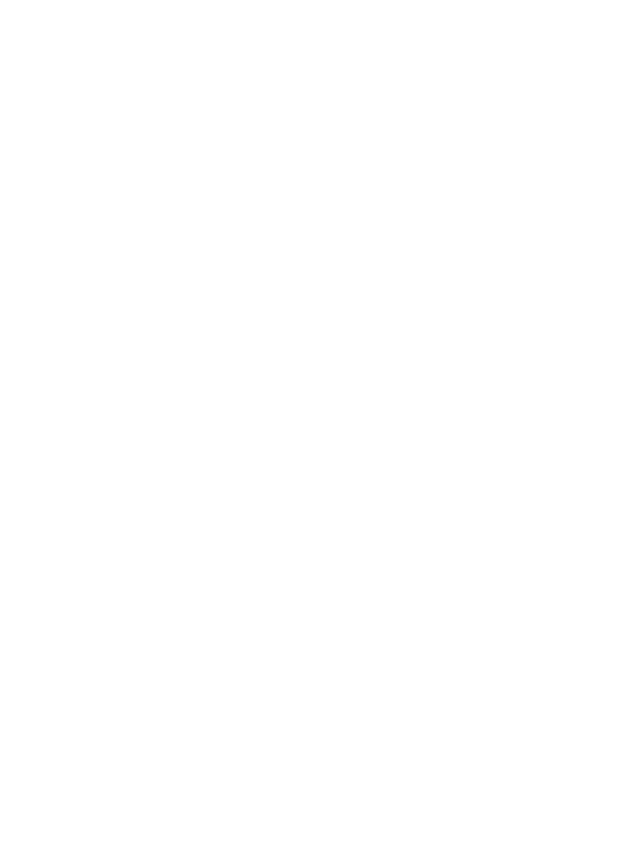
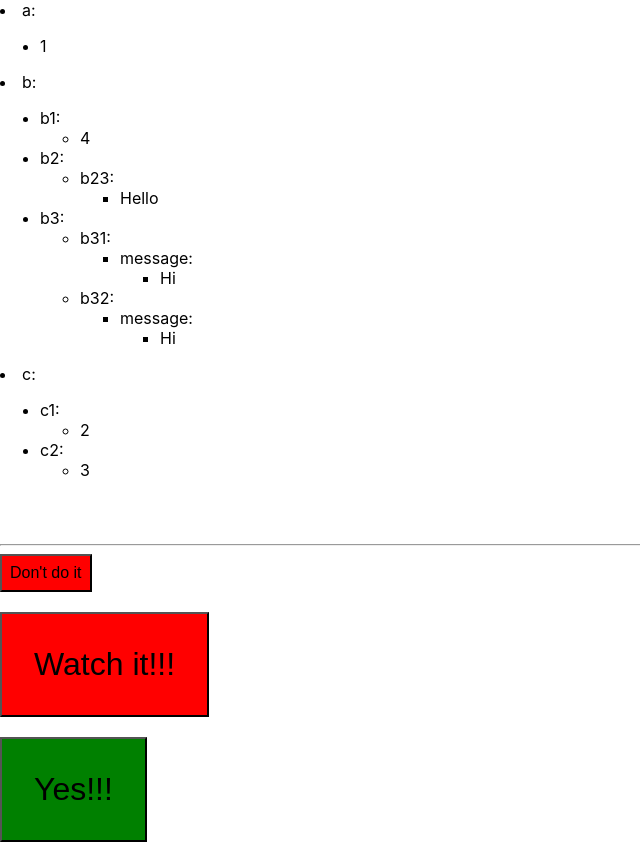
Before and after one commit to Lekkyjay/design-patterns-client, a React (Create React App) app: page /08 in a window 1280 px wide. Before the commit this address had no page. Shown: the whole page, without its empty margins (0-640 px from the left). Before the commit the page ends 800 px from the top, so only its background shows below. Built offline with nearby package versions, Linux system fonts and the light colour scheme.

Commit message:
Recursive and composition works.

```diff
--- /dev/null
+++ b/src/08-functionalProgramming/App08.tsx
@@ -0,0 +1,38 @@
+import { BigSuccessButton, DangerButton } from "./ComponentComposition"
+import RecursiveComponent from "./RecursiveComponent"
+
+const nestedObject = {
+  a: 1,
+  b: {
+    b1: 4,
+    b2: {
+      b23: 'Hello',
+    },
+    b3: {
+      b31: {
+        message: 'Hi'
+      },
+      b32: {
+        message: 'Hi'
+      }
+    }
+  },
+  c: {
+    c1: 2,
+    c2: 3
+  }
+}
+
+export default function App08() {
+  return (
+    <>
+      <RecursiveComponent data={nestedObject} />
+      <br /><br /><hr />
+      <DangerButton text="Don't do it" />
+      <br /><br />
+      <DangerButton text="Watch it!!!" size="large" />
+      <br /><br />
+      <BigSuccessButton text="Yes!!!" />
+    </>
+  )
+}
--- /dev/null
+++ b/src/08-functionalProgramming/ComponentComposition.tsx
@@ -0,0 +1,36 @@
+type ButtonProps = {
+  size?: string
+  color?: string
+  text: string
+  [x:string]: any;
+}
+
+export const Button = (props: ButtonProps) => {
+  const { size, color, text, ...otherProps } = props
+
+  return (
+    <button style={{
+      padding: size === 'large' ? '32px' : '8px',
+      fontSize: size === 'large' ? '32px' : '16px',
+      backgroundColor: color
+    }} {...otherProps} >{text}</button>
+  )
+}
+
+export const DangerButton = (props: ButtonProps) => {
+  return (
+    <Button { ...props } color="red" />
+  )
+}
+
+export const BigSuccessButton = (props: ButtonProps) => {
+  return (
+    <Button { ...props } color="green" size="large" />
+  )
+}
+
+export default function ComponentComposition() {
+  return (
+    <div>ComponentComposition</div>
+  )
+}
--- /dev/null
+++ b/src/08-functionalProgramming/RecursiveComponent.tsx
@@ -0,0 +1,21 @@
+const isObject = (x: any) => typeof x === 'object' && x !== null
+
+export default function RecursiveComponent({ data }: any) {
+  if (!isObject(data)) {
+    return (<li>{data}</li>)
+  }
+  const pairs = Object.entries(data)
+
+  return (
+    <>
+    {pairs.map(([key, val]) => (
+      <li>
+        {key}:
+        <ul>
+          <RecursiveComponent data={val} />
+        </ul>
+      </li>
+    ))}
+    </>
+  )
+}
--- a/src/App.tsx
+++ b/src/App.tsx
@@ -7,6 +7,7 @@
 import App05 from "./05-onboardingFlows/App05"
 import App06 from "./06-onboardingFlows/App06"
 import App07 from "./07-customHooks/App07"
+import App08 from "./08-functionalProgramming/App08"
 
 function App() {
   return (
@@ -19,6 +20,7 @@
       <Route path="/05" element={<App05 />} />
       <Route path="/06" element={<App06 />} />
       <Route path="/07" element={<App07 />} />
+      <Route path="/08" element={<App08 />} />
     </Routes>
   )
 }
```
